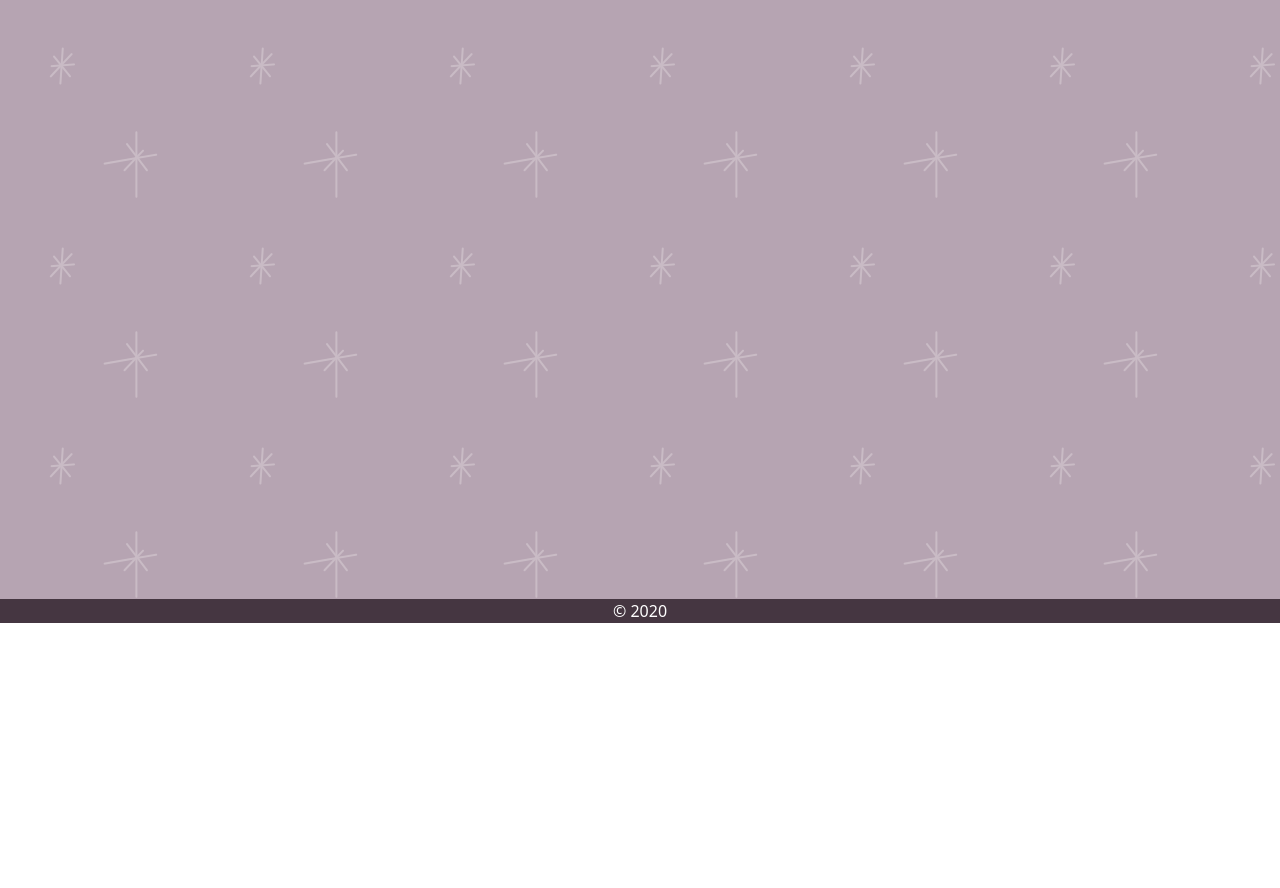
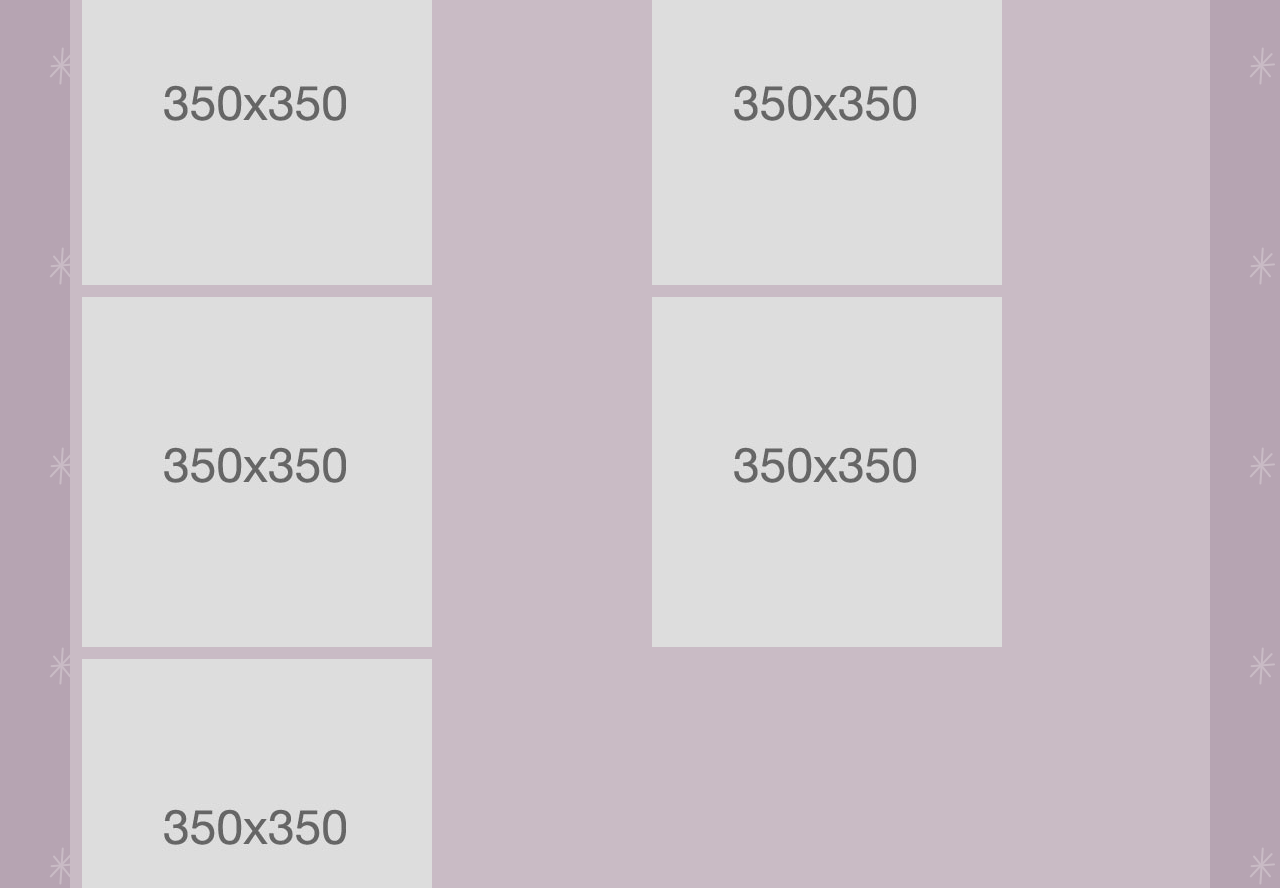
Before and after one commit to sorengrey/Portfolio, a plain HTML site: page assets/portfolio.html in a window 1280 px wide. Shown: the part 177-1065 px from the top of the page. Before the commit the page ends 800 px from the top, so only its background shows below. Drawn offline with nearby package versions, Linux system fonts and the light colour scheme.

Commit message:
Added placeholder images to portfolio page

```diff
--- a/assets/portfolio.html
+++ b/assets/portfolio.html
@@ -39,8 +39,42 @@
     <h1>Portfolio</h1>
 
     <div class="content">
+       <!-- Creates the Overall Grid -->
+    <div class="container-sm" id="portfolio-images">
+
+    <!-- Row One -->
+    <div class="row">
+
+      <!-- First column -->
+      <div class="col-sm-6">
+        <img src="Images/placeholder-350x350.jpg">
+      </div>
+
+      <!-- Second column -->
+      <div class="col-sm-6">
+        <img src="Images/placeholder-350x350.jpg">
+      </div>
+
+      <!-- 3rd Image -->
+      <div class="col-sm-6">
+        <img src="Images/placeholder-350x350.jpg">
+      </div>
+
+<!-- 4th Image -->
+      <div class="col-sm-6">
+        <img src="Images/placeholder-350x350.jpg">
+      </div>
+
+      <!-- 5th Image -->
+      <div class="col-sm-6">
+        <img src="Images/placeholder-350x350.jpg">
+     </div>
+    </div>
+
 
     </div>
+  </div>
+
 
     <!-- Sticky Footer -->
     <footer>© 2020</footer>
--- a/assets/style.css
+++ b/assets/style.css
@@ -14,7 +14,7 @@ body {
 }
 
 h1 {
-  margin-left: 10px;
+  margin-left: 15px;
 }
 
 /* Container Around About Me */
@@ -40,6 +40,11 @@ h1 {
   background-color: #C9BBC5;
 }
 
+/* Container Around Portfolio Images */
+#portfolio-images {
+  background-color: #C9BBC5;
+}
+
 /* Sets The Sticky Footer - Do Not Touch */
 .content {
   flex: 1 0 auto;
@@ -62,7 +67,6 @@ img {
 
 /* TESTING Media Queries */
 
-
 /* @media (min-width: 568px) {
   .container {
     width: 550px;
```
Also changed, not shown: assets/contact.html (+5 -2 lines), assets/Images/placeholder-350x350.jpg (added).
